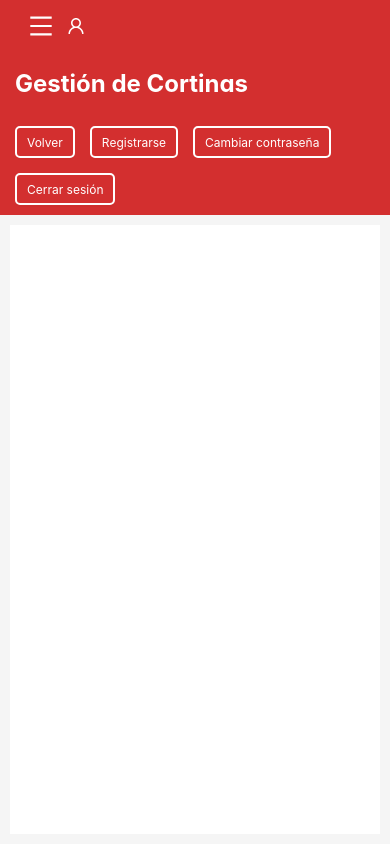
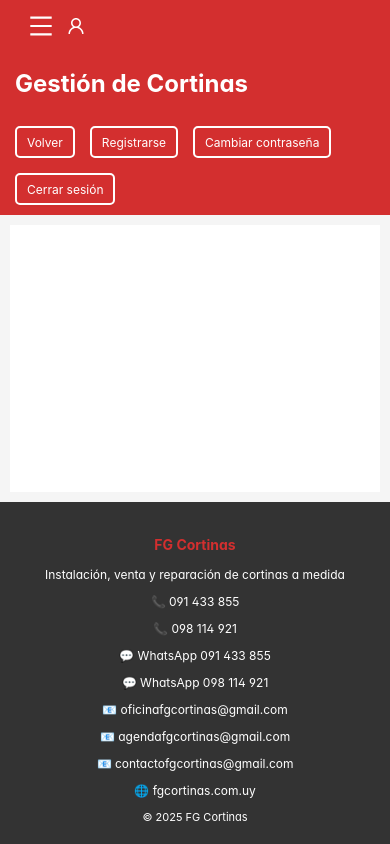
Before and after one commit to GJGE04/fgcortinas-frontend, a React (Create React App) app: page /calendario in a window 390 px wide. Built offline with nearby package versions, Linux system fonts and the light colour scheme; no server answers.

Commit message:
Footer para mobile

```diff
--- /dev/null
+++ b/src/components/MobileFooter.js
@@ -0,0 +1,70 @@
+// components/MobileFooter.js
+import React from 'react';
+
+/*
+const MobileFooter = () => (
+  <div style={{ background: "#333", color: "white", textAlign: "center", padding: "10px" }}>
+    <p style={{ fontSize: "12px" }}>© {new Date().getFullYear()} FG Cortinas</p>
+    <p style={{ fontSize: "12px" }}>📞 091 433 855 | 📞 098 114 921</p>
+  </div>
+);
+
+
+/*
+ const MobileFooter = () => (
+  <div style={{ background: "#333", color: "white", textAlign: "center", padding: "10px 5px" }}>
+    <p style={{ fontSize: "12px", margin: 0 }}>© {new Date().getFullYear()} FG Cortinas</p>
+    <p style={{ fontSize: "12px", margin: 0 }}>
+      📞 <a href="tel:+59891433855" style={{ color: "white" }}>091 433 855</a> |
+      <a href="tel:+598098114921" style={{ color: "white", marginLeft: "5px" }}>098 114 921</a>
+    </p>
+  </div>
+);
+*/
+
+import { Layout } from 'antd'; // ← Faltaba esto
+
+const { Footer } = Layout; // ← Esto es necesario para poder usar <Footer>
+
+const MobileFooter = () => {
+    return (
+      <Footer style={{ textAlign: "center", background: "#333", color: "white", padding: "20px 10px" }}>
+        <div style={{ maxWidth: "400px", margin: "0 auto", fontSize: "12px" }}>
+
+          {/* Nombre y descripción */}
+          <h3 style={{ color: "#D32F2F", fontSize: "14px" }}>FG Cortinas</h3>
+          <p>Instalación, venta y reparación de cortinas a medida</p>
+
+          {/* Teléfonos */}
+          <p style={{ marginBottom: 4 }}>📞 <a href="tel:+59891433855" style={{ color: "white" }}>091 433 855</a></p>
+          <p style={{ marginBottom: 10 }}>📞 <a href="tel:+598098114921" style={{ color: "white" }}>098 114 921</a></p>
+
+          {/* WhatsApp */}
+          <p style={{ marginBottom: 4 }}>
+            💬 <a href="https://wa.me/59891433855" style={{ color: "white" }}>WhatsApp 091 433 855</a>
+          </p>
+          <p style={{ marginBottom: 10 }}>
+            💬 <a href="https://wa.me/598098114921" style={{ color: "white" }}>WhatsApp 098 114 921</a>
+          </p>
+
+          {/* Emails */}
+          <p style={{ marginBottom: 4 }}>📧 <a href="mailto:oficinafgcortinas@gmail.com" style={{ color: "white" }}>oficinafgcortinas@gmail.com</a></p>
+          <p style={{ marginBottom: 4 }}>📧 <a href="mailto:agendafgcortinas@gmail.com" style={{ color: "white" }}>agendafgcortinas@gmail.com</a></p>
+          <p style={{ marginBottom: 10 }}>📧 <a href="mailto:contactofgcortinas@gmail.com" style={{ color: "white" }}>contactofgcortinas@gmail.com</a></p>
+
+          {/* Sitio Web */}
+          <p>
+            🌐 <a href="https://fgcortinas.com.uy" target="_blank" rel="noopener noreferrer" style={{ color: "white" }}>fgcortinas.com.uy</a>
+          </p>
+
+          {/* Derechos */}
+          <div style={{ marginTop: "10px", fontSize: "11px" }}>
+            © {new Date().getFullYear()} FG Cortinas
+          </div>
+        </div>
+      </Footer>
+    );
+  };
+
+
+export default MobileFooter;
--- a/src/layouts/AppLayout.js
+++ b/src/layouts/AppLayout.js
@@ -7,6 +7,7 @@ import { Menu, Layout, Button, Avatar, Dropdown, Modal, Spin } from "antd";
 // import Footer from "../components/Footer"; // Importa el Footer (v1)
 import "../css/layout.css";
 import AppFooter from "../components/Footer"; // Importa el Footer mejorado
+import MobileFooter from '../components/MobileFooter';
 import {
     HomeOutlined,
     AppstoreOutlined,
@@ -474,7 +475,14 @@ const AppLayout = ({ children }) => {
 
         {/* Footer solo visible si NO hay usuario logueado */}
         {/*{(!userRole || showFooter) && <AppFooter />}*/}
-        {showFooter && <AppFooter />}
+        {/*{showFooter && <AppFooter />}*/}
+
+        {/* Mostrar Footer completo en escritorio */}
+        {(!userRole || showFooter) && !isMobile && <AppFooter />}
+
+        {/* Mostrar Footer simplificado en móviles */}
+        {(!userRole || showFooter) && isMobile && <MobileFooter />}
+
 
       </Layout>
     </Layout>
```
